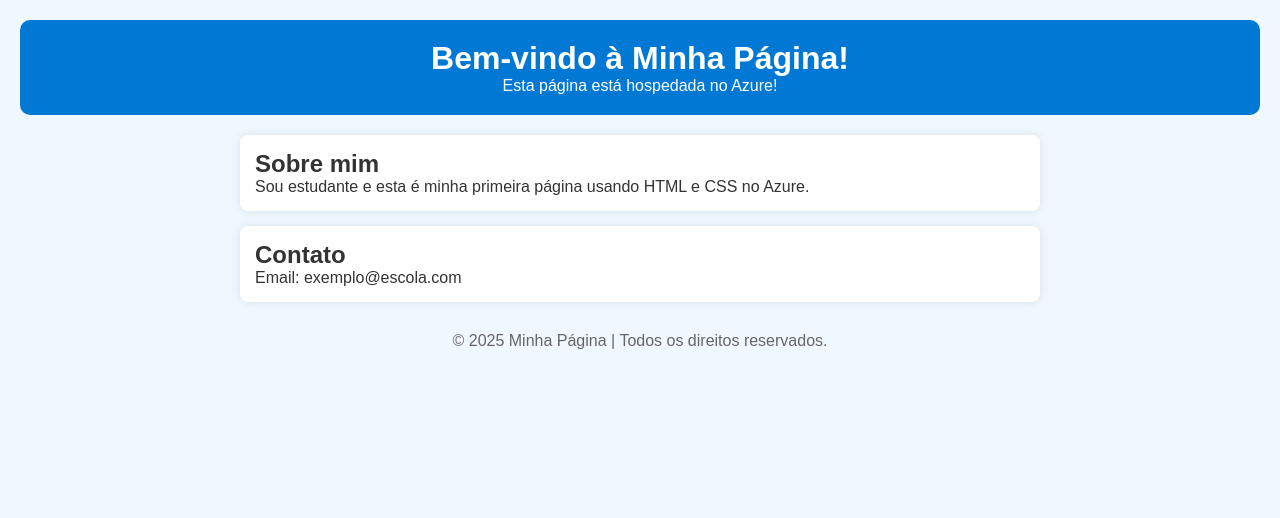
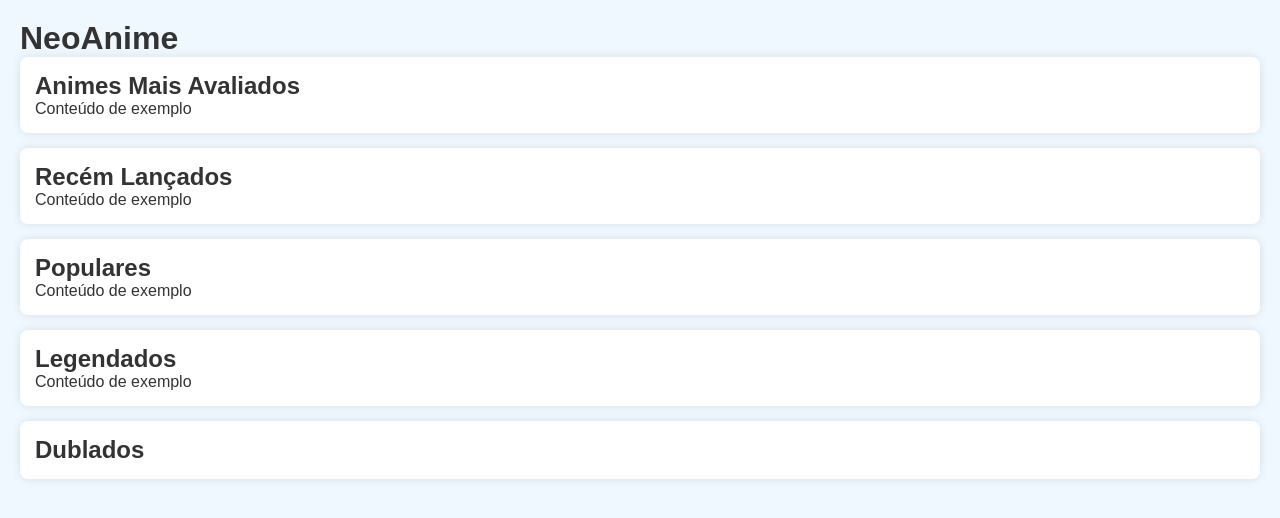
Before and after one commit to 1945nagasaki/website-azure, a plain HTML site: page index.html in a window 1280 px wide. Drawn offline with Linux system fonts and the light colour scheme.

Commit message:
Update index.html

```diff
--- a/index.html
+++ b/index.html
@@ -2,29 +2,29 @@
 <html lang="pt-BR">
 <head>
   <meta charset="UTF-8" />
-  <meta name="viewport" content="width=device-width, initial-scale=1.0" />
-  <title>Minha Página no Azure</title>
+  <meta name="viewport" content="width=device-width, initial-scale=1.0"/>
+  <title>NeoAnime</title>
   <link rel="stylesheet" href="style.css" />
 </head>
 <body>
-  <header>
-    <h1>Bem-vindo à Minha Página!</h1>
-    <p>Esta página está hospedada no Azure!</p>
-  </header>
-
-  <main>
+  <!-- Primeira Página - Animes -->
+  <div class="page" id="pagina1">
+    <h1>NeoAnime</h1>
     <section>
-      <h2>Sobre mim</h2>
-      <p>Sou estudante e esta é minha primeira página usando HTML e CSS no Azure.</p>
+      <h2>Animes Mais Avaliados</h2>
+      <div class="content-box">Conteúdo de exemplo</div>
     </section>
     <section>
-      <h2>Contato</h2>
-      <p>Email: exemplo@escola.com</p>
+      <h2>Recém Lançados</h2>
+      <div class="content-box">Conteúdo de exemplo</div>
     </section>
-  </main>
-
-  <footer>
-    <p>&copy; 2025 Minha Página | Todos os direitos reservados.</p>
-  </footer>
-</body>
-</html>
+    <section>
+      <h2>Populares</h2>
+      <div class="content-box">Conteúdo de exemplo</div>
+    </section>
+    <section>
+      <h2>Legendados</h2>
+      <div class="content-box">Conteúdo de exemplo</div>
+    </section>
+    <section>
+      <h2>Dublados</
```
